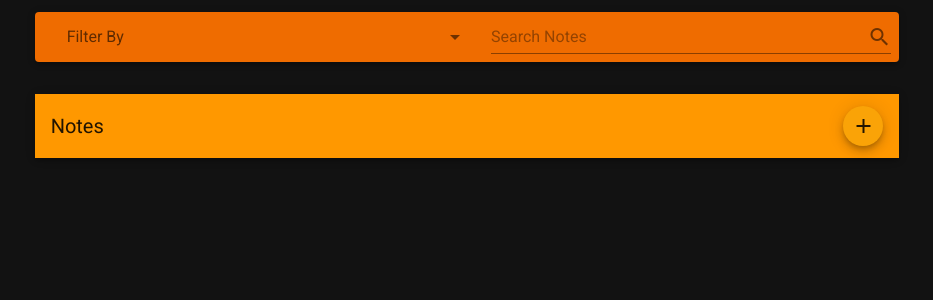
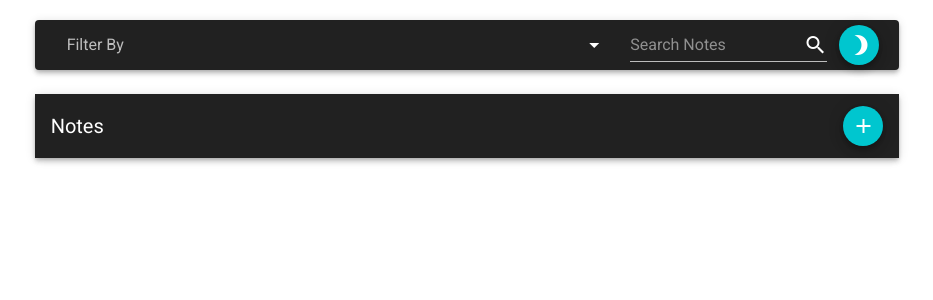
Before and after one commit to ozansozuozgit/vue-notebook, a Vue app: page / in a window 1280 px wide. Shown: the top 300 px of the page, without its empty margins (173-1106 px from the left). Built offline with nearby package versions, Linux system fonts and the light colour scheme.

Commit message:
change light mode colors for home view

```diff
--- a/src/App.vue
+++ b/src/App.vue
@@ -21,14 +21,17 @@ export default {
     Sidebar,
     Notes,
   },
-  created() {
-    this.$vuetify.theme.dark = true;
-  },
 };
 </script>
 
-<style >
+<style lang='scss' >
 .app {
   font-family: "Noto Sans", sans-serif;
 }
+.theme--dark.v-application {
+  background: #212121 !important;
+}
+.theme--light.v-application {
+  // background: #232323 !important;
+}
 </style>
--- a/src/components/Note.vue
+++ b/src/components/Note.vue
@@ -1,8 +1,14 @@
  <template>
   <v-dialog width="500px" v-model="dialog">
     <template v-slot:activator="{ on, attrs }">
-      <v-card v-bind="attrs" v-on="on" outlined height="200px">
-        <v-card-title class="text-subtitle-1 orange--text text--lighten-2"
+      <v-card
+        v-bind="attrs"
+        v-on="on"
+        height="200px"
+        color="#00C6CF"
+        class="note_card"
+      >
+        <v-card-title class="text-header black--text text--darken-2"
           >{{ note.title }}
         </v-card-title>
 
@@ -15,7 +21,7 @@
       </v-card>
     </template>
     <template>
-      <v-card outlined>
+      <v-card>
         <v-card-subtitle class="text-h4 orange--text text--lighten-2 pa-5"
           >{{ note.title }}
         </v-card-subtitle>
@@ -132,4 +138,7 @@ export default {
 .text__container {
   height: 50vh;
 }
+.note_card {
+  border: 1px solid black !important;
+}
 </style>
--- a/src/components/Notes.vue
+++ b/src/components/Notes.vue
@@ -1,12 +1,12 @@
 <template>
   <div>
-    <v-toolbar color="orange " light class="mb-5">
+    <v-toolbar color="primary" dark light class="mb-5">
       <v-toolbar-title>Notes</v-toolbar-title>
       <v-spacer></v-spacer>
       <v-dialog v-model="dialog" max-width="500">
         <template v-slot:activator="{ on, attrs }">
           <v-btn
-            color="#faa307"
+            color="secondary"
             fab
             shaped
             small
@@ -29,7 +29,13 @@
       Note Deleted
 
       <template v-slot:action="{ attrs }">
-        <v-btn color="blue" text v-bind="attrs" @click="snackbar = false">
+        <v-btn
+          light
+          color="primary"
+          text
+          v-bind="attrs"
+          @click="snackbar = false"
+        >
           Close
         </v-btn>
       </template>
@@ -157,19 +163,6 @@ export default {
 </script>
 
 <style lang="scss" >
-.filter__toolbar {
-  display: flex;
-}
-.select_container {
-  flex: 0.4;
-}
-.search_container {
-  flex: 0.6;
-}
-.filter__toolbar > .v-toolbar__content {
-  height: 100% !important;
-  padding: 0px !important;
-}
 .v-dialog--active {
   scrollbar-width: none;
 }
--- a/src/components/Sidebar.vue
+++ b/src/components/Sidebar.vue
@@ -1,10 +1,9 @@
 <template>
   <v-toolbar
-    class="mb-2 pa-2 filter__toolbar"
+    class=" px-2 filter__toolbar mt-2"
     rounded
     height="50px"
-    color="orange darken-3"
-    light
+    color="primary"
   >
     <v-select
       :items="items"
@@ -16,6 +15,7 @@
       flat
       rounded
       class="select_container"
+      dark
     ></v-select>
     <v-text-field
       hide-details
@@ -23,9 +23,29 @@
       single-line
       v-model="searchText"
       placeholder="Search Notes"
-      light
       class="search_container"
+      dark
     ></v-text-field>
+
+    <div class="mx-3">
+      <v-tooltip v-if="!$vuetify.theme.dark" bottom>
+        <template v-slot:activator="{ on }">
+          <v-btn v-on="on" color="secondary" small fab @click="darkMode">
+            <v-icon class="mr-1">mdi-moon-waxing-crescent</v-icon>
+          </v-btn>
+        </template>
+        <span>Dark Mode On</span>
+      </v-tooltip>
+
+      <v-tooltip v-else bottom>
+        <template v-slot:activator="{ on }">
+          <v-btn v-on="on" color="secondary" small fab @click="darkMode">
+            <v-icon color="orange">mdi-white-balance-sunny</v-icon>
+          </v-btn>
+        </template>
+        <span>Dark Mode Off</span>
+      </v-tooltip>
+    </div>
   </v-toolbar>
 </template>
 
@@ -50,6 +70,9 @@ export default {
         return;
       }
     },
+    darkMode() {
+      this.$vuetify.theme.dark = !this.$vuetify.theme.dark;
+    },
   },
   watch: {
     searchText: function (newVal) {
@@ -59,5 +82,18 @@ export default {
 };
 </script>
 
-<style lang="scss" scoped>
+<style lang="scss" >
+.filter__toolbar {
+  display: flex;
+}
+.select_container {
+  flex: 0.4;
+}
+.v-input.search_container {
+  flex: 0.6;
+}
+.filter__toolbar > .v-toolbar__content {
+  height: 100% !important;
+  padding: 0px !important;
+}
 </style>
--- a/src/plugins/vuetify.js
+++ b/src/plugins/vuetify.js
@@ -7,17 +7,35 @@ Vue.use(Vuetify);
 export default new Vuetify({
 
     theme: {
+      dark: false,
+
         themes: {
           light: {
-            primary: colors.red,
-            secondary: colors.blue.darken1,
-            accent: colors.shades.black,
+            primary: '#212121',
+            secondary: '#00C6CF',
+            text:colors.orange.darken3,
+            accent: '#BD1E00',
             error: colors.red.accent3,
+            // primary: '#1976D2',
+            // secondary: '#1976D2',
+            // accent: '#1976D2',
+            // error: '#1976D2',
+            // info: '#1976D2',
+            // success: '#1976D2',
+            // warning: '#1976D2',
           },
           dark: {
-            primary: colors.orange,
-            secondary:colors.white,
-            background: colors.indigo.base,
+            // primary: colors.orange,
+            // secondary:colors.red,
+            // text:colors.orange.darken3,
+            // background: colors.red.darken4,
+            primary: '#1976D2',
+            secondary: '#1976D2',
+            accent: '#1976D2',
+            error: '#1976D2',
+            info: '#1976D2',
+            success: '#1976D2',
+            warning: '#1976D2',
           },
         },
       },
```
